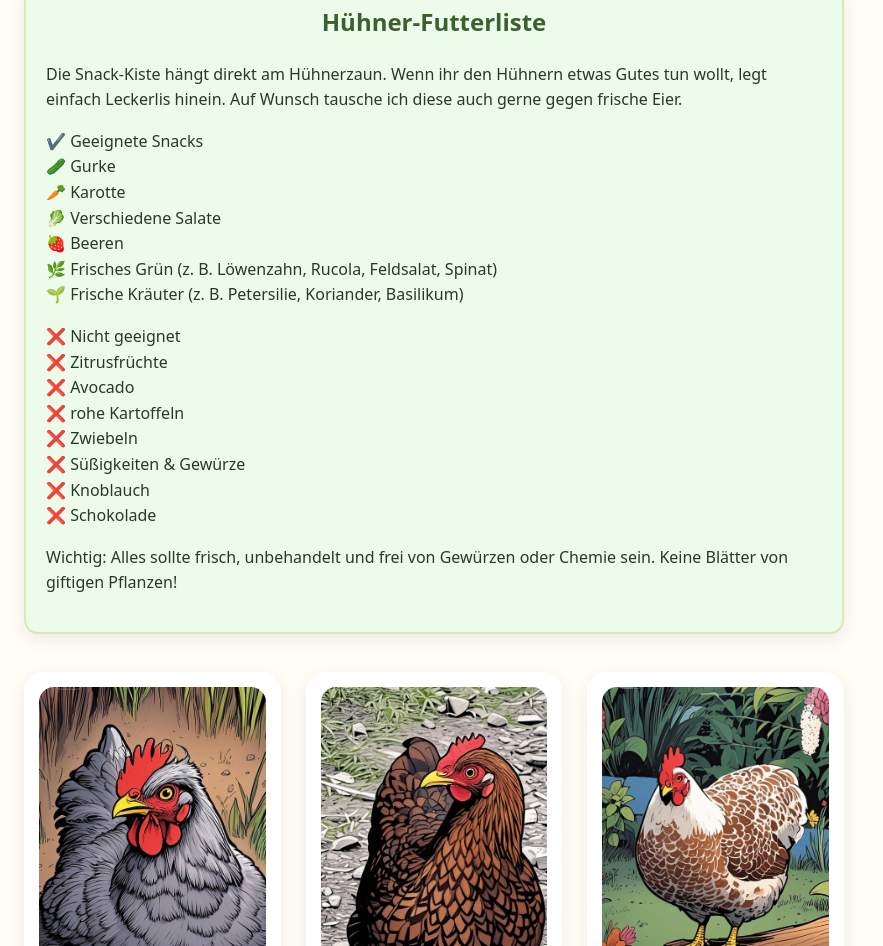
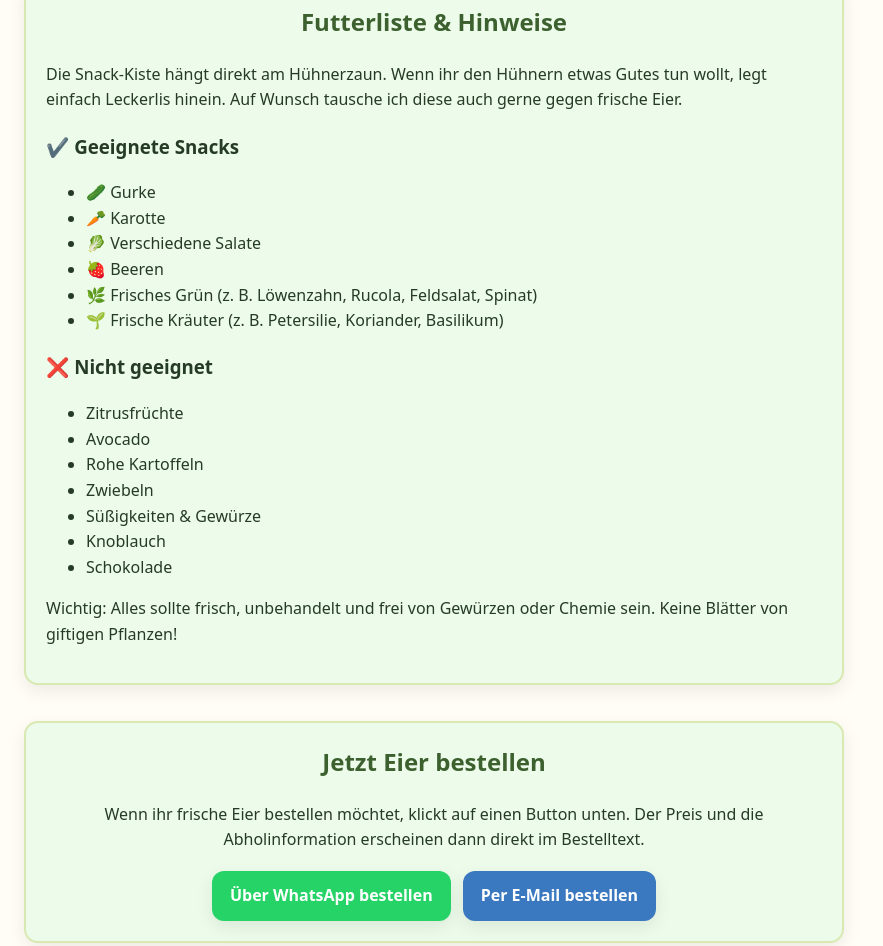
Before and after one commit to MeineFreizeit23/MeinZwergHuhn-web.de, a plain HTML site: page index.html in a window 1280 px wide. Shown: the part 917-1863 px from the top of the page, without its empty margins (0-883 px from the left). Drawn offline with Linux system fonts and the light colour scheme.

Commit message:
Update index.html

```diff
--- a/index.html
+++ b/index.html
@@ -15,6 +15,7 @@
     gtag('config', 'G-7560QNW1QH');
   </script>
 
+  <!-- Content Security Policy für Sicherheit -->
   <meta http-equiv="Content-Security-Policy" content="default-src 'self'; script-src 'self' https://www.googletagmanager.com; connect-src 'self'; img-src 'self' data:; style-src 'self' 'unsafe-inline';">
 
   <style>
@@ -105,6 +106,7 @@
       .wa-btn, .mail-btn{ width:100%; justify-content:center; }
     }
     .footer{ margin-top:28px; color:#666; font-size:.92rem; text-align:center; }
+    .footer p:last-child{ margin-top:1rem; font-size:0.8rem; }
     h2{ color:var(--brand); margin-top:0; }
   </style>
 </head>
@@ -128,29 +130,44 @@
       <h2 id="ideen-title" style="text-align:center">Ideen & Anregungen für den Hühnerfreilauf</h2>
       <p style="text-align:center;">Wenn ihr Anregungen zur Gestaltung oder Bepflanzung unseres Hühnerfreilaufs habt, schreibt uns gerne.</p>
       <div class="btn-row" style="justify-content:center;">
-        <a class="wa-btn" id="wa-ideen">Über WhatsApp senden</a>
+        <a class="wa-btn" href="https://wa.me/491638306166?text=Hallo%2C%20ich%20habe%20Ideen%20oder%20Anregungen%20zum%20H%C3%BChnerfreilauf." target="_blank">Über WhatsApp senden</a>
       </div>
     </section>
 
-    <section class="card" aria-labelledby="futter-title">
-      <h2 id="futter-title" style="text-align:center">Hühner-Futterliste</h2>
+    <section class="card" aria-labelledby="futterliste-title">
+      <h2 id="futterliste-title" style="text-align:center">Futterliste & Hinweise</h2>
       <p>Die Snack-Kiste hängt direkt am Hühnerzaun. Wenn ihr den Hühnern etwas Gutes tun wollt, legt einfach Leckerlis hinein. Auf Wunsch tausche ich diese auch gerne gegen frische Eier.</p>
-      <p>✔️ Geeignete Snacks<br>
-      🥒 Gurke<br>
-      🥕 Karotte<br>
-      🥬 Verschiedene Salate<br>
-      🍓 Beeren<br>
-      🌿 Frisches Grün (z. B. Löwenzahn, Rucola, Feldsalat, Spinat)<br>
-      🌱 Frische Kräuter (z. B. Petersilie, Koriander, Basilikum)</p>
-      <p>❌ Nicht geeignet<br>
-      ❌ Zitrusfrüchte<br>
-      ❌ Avocado<br>
-      ❌ rohe Kartoffeln<br>
-      ❌ Zwiebeln<br>
-      ❌ Süßigkeiten & Gewürze<br>
-      ❌ Knoblauch<br>
-      ❌ Schokolade</p>
+
+      <h3>✔️ Geeignete Snacks</h3>
+      <ul>
+        <li>🥒 Gurke</li>
+        <li>🥕 Karotte</li>
+        <li>🥬 Verschiedene Salate</li>
+        <li>🍓 Beeren</li>
+        <li>🌿 Frisches Grün (z. B. Löwenzahn, Rucola, Feldsalat, Spinat)</li>
+        <li>🌱 Frische Kräuter (z. B. Petersilie, Koriander, Basilikum)</li>
+      </ul>
+
+      <h3>❌ Nicht geeignet</h3>
+      <ul>
+        <li>Zitrusfrüchte</li>
+        <li>Avocado</li>
+        <li>Rohe Kartoffeln</li>
+        <li>Zwiebeln</li>
+        <li>Süßigkeiten & Gewürze</li>
+        <li>Knoblauch</li>
+        <li>Schokolade</li>
+      </ul>
       <p>Wichtig: Alles sollte frisch, unbehandelt und frei von Gewürzen oder Chemie sein. Keine Blätter von giftigen Pflanzen!</p>
+    </section>
+
+    <section class="card" aria-labelledby="anfragen-title">
+      <h2 id="anfragen-title" style="margin-top:0; text-align:center">Jetzt Eier bestellen</h2>
+      <p style="text-align:center;">Wenn ihr frische Eier bestellen möchtet, klickt auf einen Button unten. Der Preis und die Abholinformation erscheinen dann direkt im Bestelltext.</p>
+      <div class="btn-row" role="group" aria-label="Kontaktoptionen" style="justify-content:center; margin-top:18px;">
+        <a class="wa-btn" href="https://wa.me/491638306166?text=Hallo%2C%20ich%20moechte%206%20frische%20Eier%20bestellen%20(6%20Eier%20fuer%205%E2%82%AC%2C%20garantiert%20innerhalb%207%20Tagen%20abholbereit).%20Vielen%20Dank!" target="_blank">Über WhatsApp bestellen</a>
+        <a class="mail-btn" href="mailto:MeinZwergHuhn@web.de?subject=Anfrage%20frische%20Eier&body=Hallo%2C%20ich%20moechte%206%20frische%20Eier%20bestellen%20(6%20Eier%20fuer%205%E2%82%AC%2C%20garantiert%20innerhalb%207%20Tagen%20abholbereit).%20Vielen%20Dank!" target="_blank">Per E-Mail bestellen</a>
+      </div>
     </section>
 
     <div style="display:grid; grid-template-columns: repeat(auto-fit, minmax(250px, 1fr)); gap:25px; margin-top:20px;">
@@ -173,42 +190,13 @@
       </div>
     </div>
 
-    <section class="card" aria-labelledby="anfragen-title">
-      <h2 id="anfragen-title" style="margin-top:0; text-align:center">Jetzt Eier bestellen</h2>
-      <div class="btn-row" role="group" aria-label="Kontaktoptionen" style="justify-content:center; margin-top:18px;">
-        <a class="wa-btn" id="wa-anfragen">Über WhatsApp bestellen</a>
-        <a class="mail-btn" id="mail-anfragen">Per E-Mail bestellen</a>
-      </div>
-    </section>
-
     <footer class="footer">
       <p style="text-align:center; font-weight:700; line-height:1.5;">
-        Der unvergessliche Geschmack unserer Eier ist intensiv und nicht mit Supermarkt-Eiern zu vergleichen. Probier selbst!<br><br>
-        Vielen Dank für deinen Besuch
+        Der unvergessliche Geschmack unserer Eier ist intensiv und nicht mit Supermarkt-Eiern zu vergleichen. Probier selbst!
       </p>
-      <p style="text-align:center; font-size:0.8rem;">&copy; 2025 Kleine Eier, großes Lächeln</p>
+      <p style="text-align:center;">Vielen Dank für deinen Besuch</p>
+      <p style="text-align:center; font-size:0.7rem;">&copy; 2025 Kleine Eier, großes Lächeln</p>
     </footer>
-
-    <script>
-      const waBtn = document.getElementById('wa-anfragen');
-      const mailBtn = document.getElementById('mail-anfragen');
-      const waIdeen = document.getElementById('wa-ideen');
-
-      const messageText = "Hallo, ich möchte 6 frische Eier bestellen (innerhalb 7 Tagen abholbereit). Vielen Dank!";
-      const ideenMessage = "Hallo, ich habe Ideen oder Anregungen zum Hühnerfreilauf.";
-
-      waBtn.addEventListener('click', () => {
-        window.location.href = "https://wa.me/491638306166?text=" + encodeURIComponent(messageText);
-      });
-
-      mailBtn.addEventListener('click', () => {
-        window.location.href = "mailto:MeinZwergHuhn@web.de?subject=" + encodeURIComponent("Anfrage frische Eier") + "&body=" + encodeURIComponent(messageText);
-      });
-
-      waIdeen.addEventListener('click', () => {
-        window.location.href = "https://wa.me/491638306166?text=" + encodeURIComponent(ideenMessage);
-      });
-    </script>
   </main>
 </body>
 </html>
```
